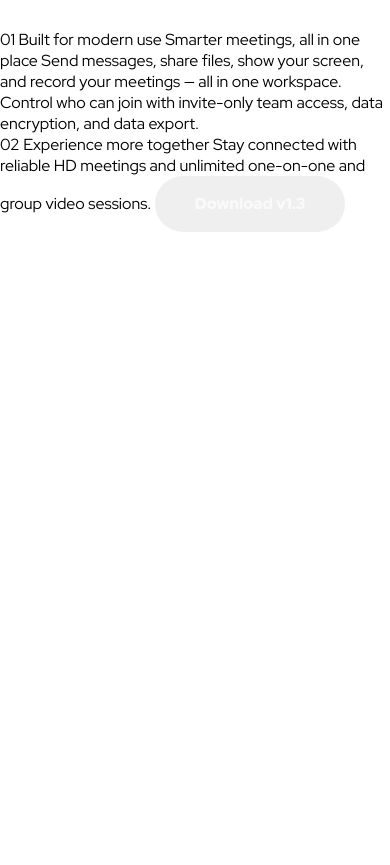
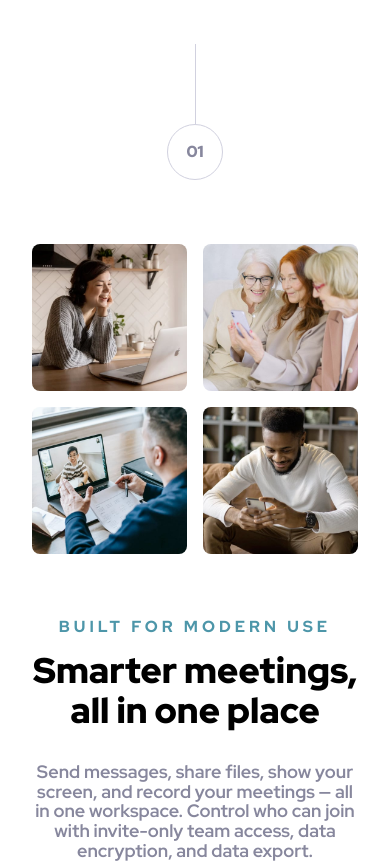
Before and after one commit to NavarroEmiliano/meet-landing-page, a plain HTML site: page public/index.html in a window 390 px wide. Shown: the part 686-1551 px from the top of the page. Before the commit the page ends 918 px from the top, so only its background shows below. Drawn offline with Linux system fonts and the light colour scheme.

Commit message:
main mobile

```diff
--- a/public/index.html
+++ b/public/index.html
@@ -48,15 +48,37 @@
 
   </section>
 
-  <main>
+  <main class="main">
 
-    01
-    Built for modern use
+    <div class="main__number">
+      <div class="vertical-line"></div>
+      <div class="circle">
+        01
+      </div>
+    </div>
 
-    Smarter meetings, all in one place
+    <div class="main__images">
+      <img src="assets/desktop/image-woman-in-videocall.jpg" alt="woman in videocall">
+      <img src="assets/desktop/image-women-videochatting.jpg" alt="women videochatting">
+      <img src="assets/desktop/image-men-in-meeting.jpg" alt="men in meeting">
+      <img src="assets/desktop/image-man-texting.jpg" alt="man texting">
+    </div>
 
-    Send messages, share files, show your screen, and record your meetings — all in one
-    workspace. Control who can join with invite-only team access, data encryption, and data export.
+    <div class="main__text-content">
+      <div class="main__text-content__title">
+        <p class="small-title">
+          Built for modern use
+        </p>
+        <p class="big-title">
+          Smarter meetings, all in one place
+        </p>
+      </div>
+
+      <p class="text">
+        Send messages, share files, show your screen, and record your meetings — all in one
+        workspace. Control who can join with invite-only team access, data encryption, and data export.
+      </p>
+    </div>
 
   </main>
   <footer>
--- a/sass/_base.scss
+++ b/sass/_base.scss
@@ -1,4 +1,5 @@
 @use 'variables';
+@use 'mixins';
 
 * {
     margin: 0;
@@ -22,3 +23,20 @@ picture {
     max-inline-size: 100%;
     block-size: auto;
 }
+
+
+
+button {
+    padding-block: 1rem;
+    padding-inline: 2.5rem;
+    border-radius: 1.8rem;
+    border: none;
+    @include mixins.text-preset-5;
+    font-weight: 900;
+    color: variables.$white;
+
+    span {
+        color: variables.$cyan-300;
+    }
+
+}
--- a/sass/_hero.scss
+++ b/sass/_hero.scss
@@ -59,19 +59,3 @@
         }
     }
 }
-
-
-button {
-    padding-block: 1rem;
-    padding-inline: 2.5rem;
-    border-radius: 1.8rem;
-    border: none;
-    @include mixins.text-preset-5;
-    font-weight: 900;
-    color: variables.$white;
-
-    span {
-        color: variables.$cyan-300;
-    }
-
-}
--- /dev/null
+++ b/sass/_main.scss
@@ -0,0 +1,78 @@
+@use 'mixins';
+@use 'variables';
+
+.main {
+    display: grid;
+    place-items: center;
+    padding-inline: 2rem;
+    padding-block-start: 2rem;
+    padding-block-end: 4rem;
+    gap: 4rem;
+
+
+    &__number {
+        @include mixins.text-preset-5;
+        display: grid;
+        grid-template-rows: auto 3.5rem;
+        position: relative;
+        block-size: 8.5rem;
+        font-weight: 900;
+        color: variables.$slate-600;
+        .vertical-line {
+            justify-self: center;
+            width: 1px;
+            background-color: variables.$slate-300;
+        }
+
+        .circle {
+            display: grid;
+            place-items: center;
+            inline-size: 3.5rem;
+            block-size: 3.5rem;
+            border: 1px solid variables.$slate-300;
+            border-radius: 50%;
+        }
+    }
+
+    &__images {
+        display: grid;
+        grid-template-columns: 1fr 1fr;
+        gap: 1rem;
+
+        img {
+            border-radius: 0.5rem;
+        }
+    }
+
+    &__text-content {
+        text-align: center;
+        display: grid;
+        place-items: center;
+        gap: 2rem;
+        &__title {
+            display: grid;
+            place-items: center;
+            gap: 1rem;
+            .small-title {
+                @include mixins.text-preset-3;
+                text-transform: uppercase;
+                color: variables.$cyan-600;
+                font-weight: 800;
+            }
+
+            .big-title {
+                @include mixins.text-preset-2;
+                font-weight: 900;
+            }
+
+        }
+
+
+
+        .text {
+            @include mixins.text-preset-4;
+            font-weight: 700;
+            color: variables.$slate-600;
+        }
+    }
+}
--- a/sass/_mixins.scss
+++ b/sass/_mixins.scss
@@ -5,7 +5,7 @@
 }
 
 @mixin text-preset-2 {
-     font-size: clamp(1.5rem, 1.5rem + 5vw, 4rem);
+     font-size: clamp(1.5rem, 1.5rem + 3vw, 4rem);
     line-height: 110%;
     letter-spacing: 0px;
 }
--- a/sass/styles.scss
+++ b/sass/styles.scss
@@ -1,3 +1,4 @@
 @use 'base';
 @use 'header';
 @use 'hero';
+@use 'main';
```
Also changed, not shown: public/css/styles.css, 1 other file.
